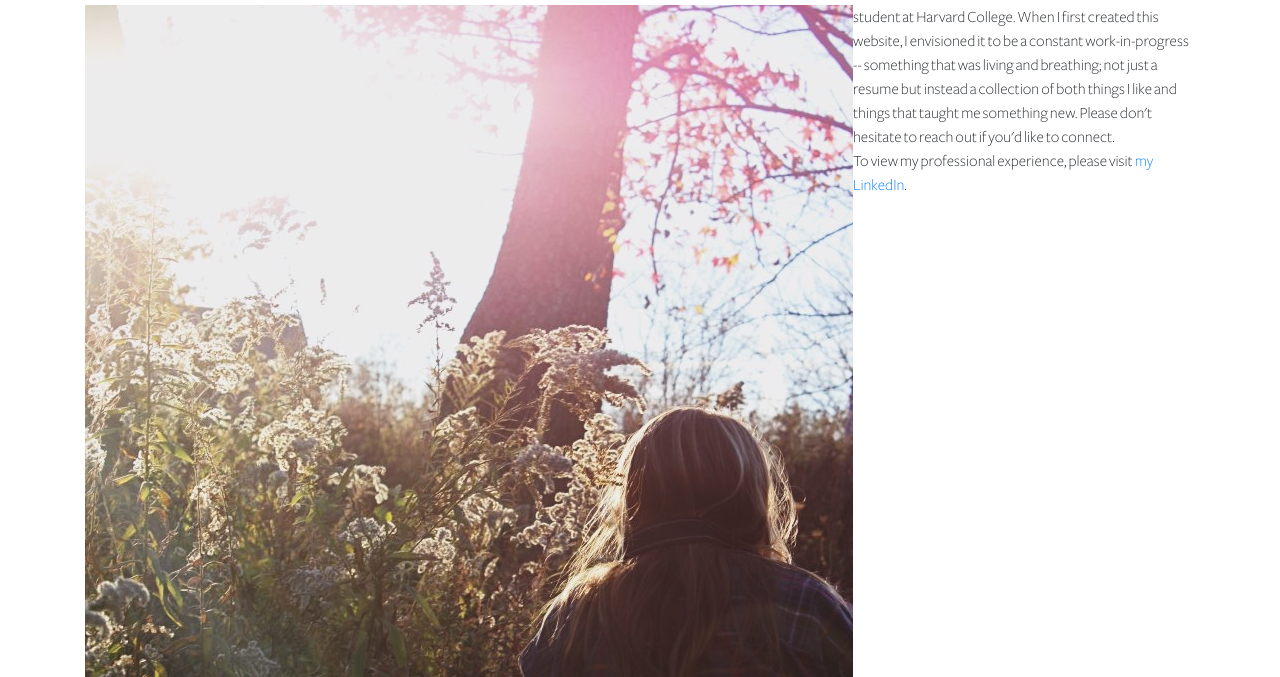
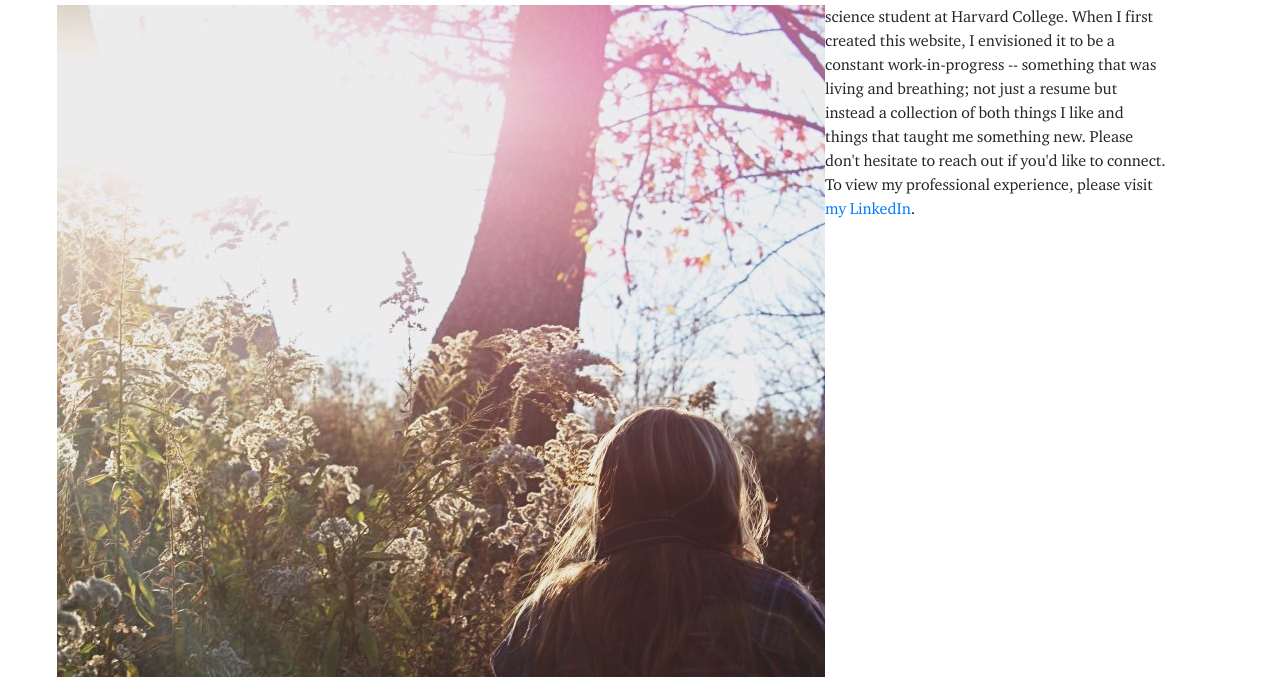
Before and after one commit to njohnson99/btstrap, a website: page index.html in a window 1280 px wide. Shown: the part 123-800 px from the top of the page. Drawn offline with Linux system fonts and the light colour scheme; files whose address does not match are found by name.

Commit message:
added charter

```diff
--- a/css/modern-business.css
+++ b/css/modern-business.css
@@ -23,15 +23,23 @@
     font-style: normal;
 }
 
+@font-face {
+    font-family: 'charter';
+    src: url('charter.woff') format('woff');
+    font-weight: normal;
+    font-style: normal;
+}
+
 
 body {
-  font-family: freight-sans-light;
+  font-family: charter;
   padding-top: 54px;
 }
 
 @media (min-width: 992px) {
   body {
     padding-top: 56px;
+    padding-right: 56px;
   }
 }
 
--- a/index.html
+++ b/index.html
@@ -23,7 +23,7 @@
     <!-- Navigation -->
     <nav class="navbar fixed-top navbar-expand-lg navbar-dark bg-white fixed-top">
       <div class="container">
-        <a class="navbar-brand" href="index.html" style="font-family:freight-sans-bold; color:black;"><font size = 12>NARI JOHNSON</font><br>a portfolio</a>
+        <a class="navbar-brand" href="index.html" style="font-family:freight-sans-bold; color:black;"><font size = 9>NARI JOHNSON</font><br>a portfolio</a>
         <button class="navbar-toggler navbar-toggler-right" type="button" data-toggle="collapse" data-target="#navbarResponsive" aria-controls="navbarResponsive" aria-expanded="false" aria-label="Toggle navigation">
           <span class="navbar-toggler-icon"></span>
         </button>
```
Also changed, not shown: Charter.woff (added), 1 other file.
